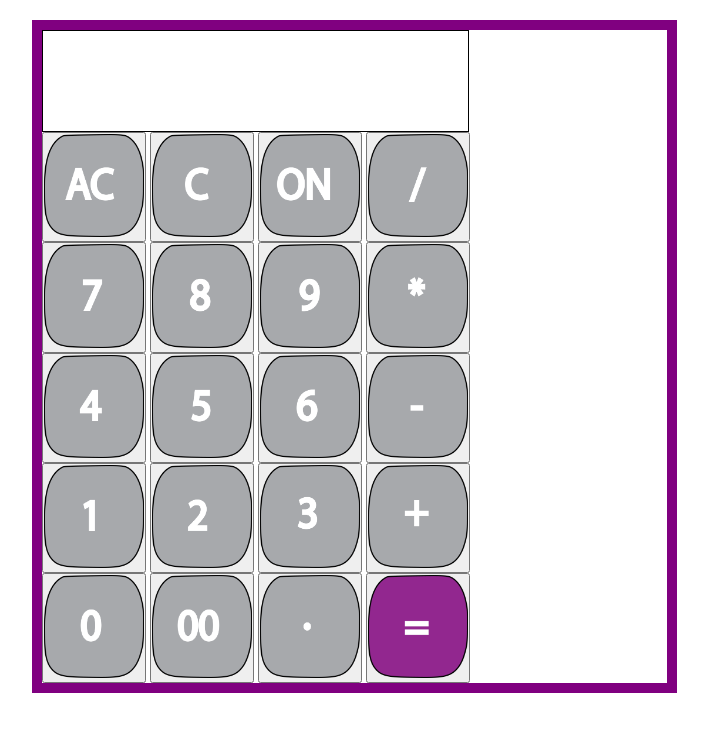
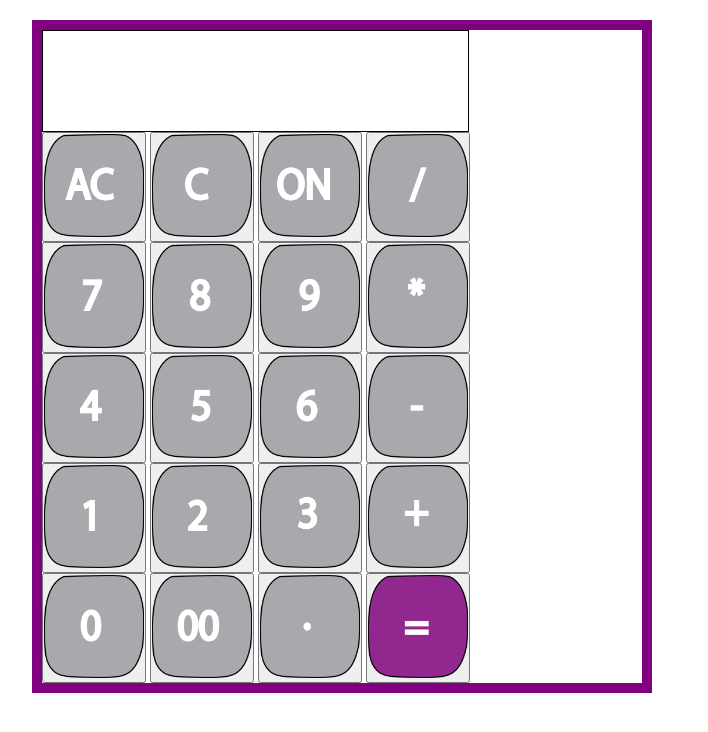
Before and after one commit to Sithija-1/calculator, a plain HTML site: page index.html in a window 1280 px wide. Shown: the whole page, without its empty margins (18-726 px from the left). Drawn offline with Linux system fonts and the light colour scheme.

Commit message:
Update style.css

```diff
--- a/style.css
+++ b/style.css
@@ -4,7 +4,7 @@
 }
 #main{
     border: 10px solid purple;
-    width: 625px;
+    width: 600px;
     margin-left: 50px;
     margin-top: 20px;
 }
```
